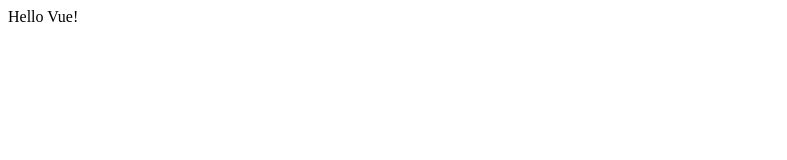
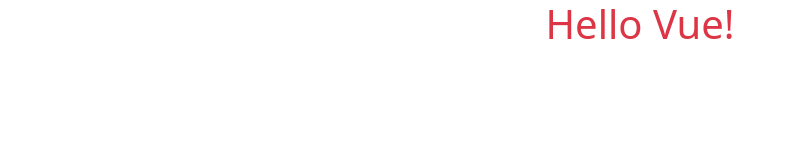
Before and after one commit to MarcoInchingoli89/vue-hello, a plain HTML site: page index.html in a window 1280 px wide. Shown: the whole page, without its empty margins (0-787 px from the left). Drawn offline with nearby package versions, Linux system fonts and the light colour scheme.

Commit message:
Add message on h1

```diff
--- a/index.html
+++ b/index.html
@@ -5,6 +5,7 @@
     <meta charset="UTF-8">
     <meta http-equiv="X-UA-Compatible" content="IE=edge">
     <meta name="viewport" content="width=device-width, initial-scale=1.0">
+    <link href="https://cdn.jsdelivr.net/npm/bootstrap@5.2.2/dist/css/bootstrap.min.css" rel="stylesheet" integrity="sha384-Zenh87qX5JnK2Jl0vWa8Ck2rdkQ2Bzep5IDxbcnCeuOxjzrPF/et3URy9Bv1WTRi" crossorigin="anonymous">
     <link rel="stylesheet" href="./assets/css/style.css">
     <title>Vue Hello</title>
 </head>
@@ -12,8 +13,7 @@
 <body>
 
     <div id="app">
-
-        {{ message }}
+        <h1 class="text-danger text-center">{{ message }}</h1>
     </div>
 
 
```
